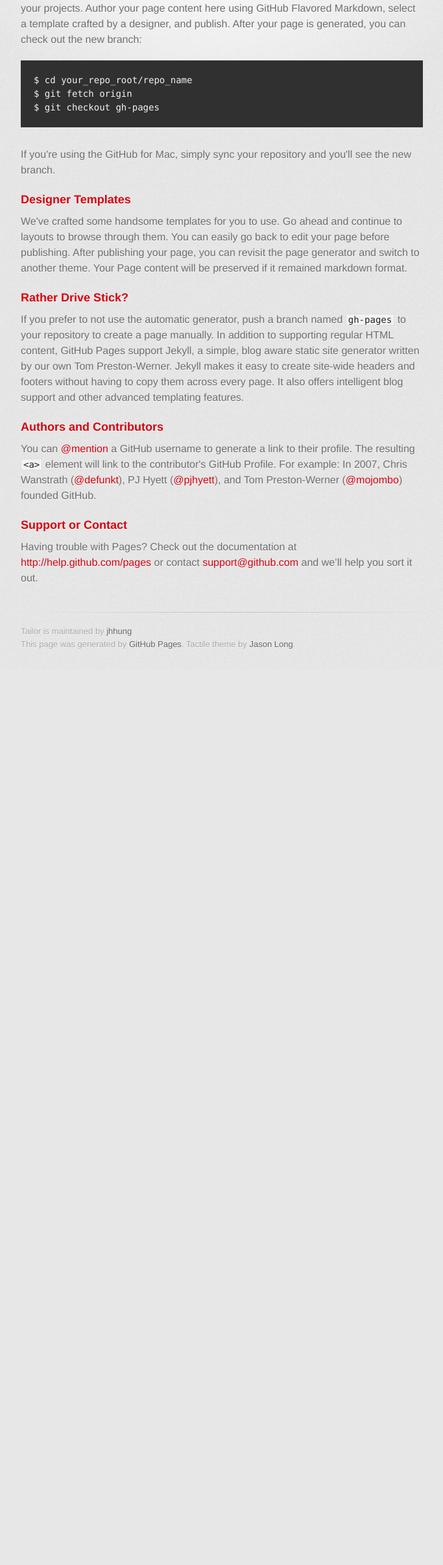
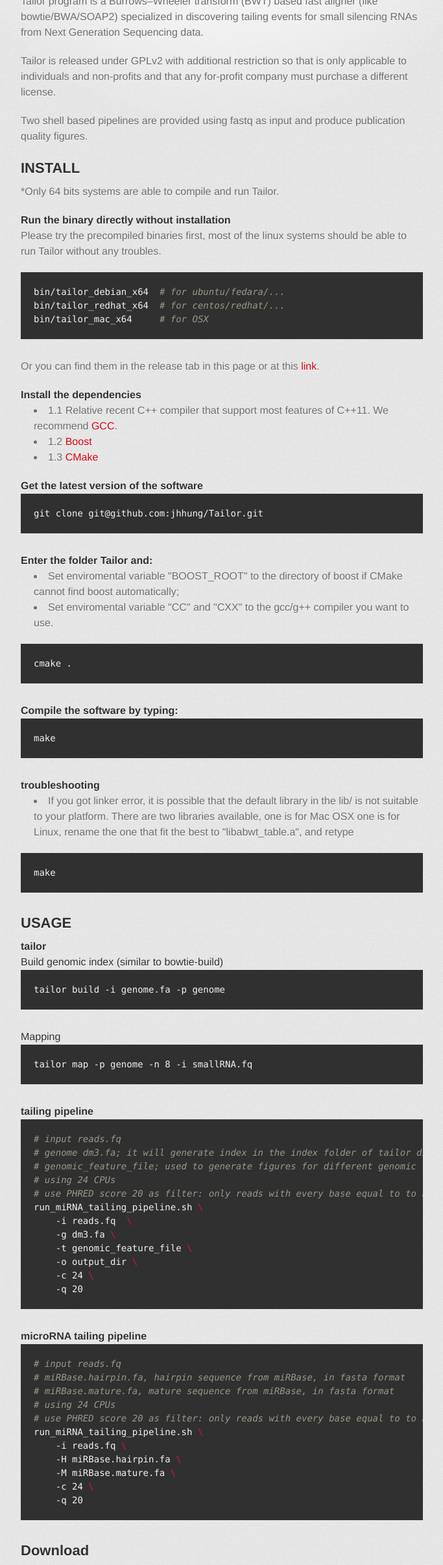
Before and after one commit to jhhung/Tailor, a plain HTML site: page index.html in a window 1280 px wide. Shown: the part 391-2800 px from the top of the page at 65% size, without its empty margins (298-981 px from the left). Before the commit the page ends 1422 px from the top, so only its background shows below. Drawn offline with Linux system fonts and the light colour scheme; a web font is replaced by a local one.

```diff
--- a/index.html
+++ b/index.html
@@ -31,37 +31,188 @@
         <hr>
 
         <section id="main_content">
-          <h3>
-<a name="welcome-to-github-pages" class="anchor" href="#welcome-to-github-pages"><span class="octicon octicon-link"></span></a>Welcome to GitHub Pages.</h3>
+          <h1>
+<a name="tailor" class="anchor" href="#tailor"><span class="octicon octicon-link"></span></a>Tailor</h1>
 
-<p>This automatic page generator is the easiest way to create beautiful pages for all of your projects. Author your page content here using GitHub Flavored Markdown, select a template crafted by a designer, and publish. After your page is generated, you can check out the new branch:</p>
+<p>Tailor program is a Burrows–Wheeler transform (BWT) based fast aligner (like bowtie/BWA/SOAP2) specialized in discovering tailing events for small silencing RNAs from Next Generation Sequencing data.  </p>
 
-<pre><code>$ cd your_repo_root/repo_name
-$ git fetch origin
-$ git checkout gh-pages
+<p>Tailor is released under GPLv2 with additional restriction so that is only applicable to individuals and non-profits and that any for-profit company must purchase a different license.   </p>
+
+<p>Two shell based pipelines are provided using fastq as input and produce publication quality figures.    </p>
+
+<h2>
+<a name="install" class="anchor" href="#install"><span class="octicon octicon-link"></span></a>INSTALL</h2>
+
+<p>*Only 64 bits systems are able to compile and run Tailor.    </p>
+
+<h4>
+<a name="run-the-binary-directly-without-installation" class="anchor" href="#run-the-binary-directly-without-installation"><span class="octicon octicon-link"></span></a>Run the binary directly without installation</h4>
+
+<p>Please try the precompiled binaries first, most of the linux systems should be able to run Tailor without any troubles.</p>
+
+<div class="highlight highlight-bash"><pre>bin/tailor_debian_x64  <span class="c"># for ubuntu/fedara/...</span>
+bin/tailor_redhat_x64  <span class="c"># for centos/redhat/...</span>
+bin/tailor_mac_x64     <span class="c"># for OSX</span>
+</pre></div>
+
+<p>Or you can find them in the release tab in this page or at this <a href="https://github.com/jhhung/Tailor/releases">link</a>.</p>
+
+<h4>
+<a name="install-the-dependencies" class="anchor" href="#install-the-dependencies"><span class="octicon octicon-link"></span></a>Install the dependencies</h4>
+
+<ul>
+<li>1.1 Relative recent C++ compiler that support most features of C++11. We recommend <a href="http://gcc.gnu.org/">GCC</a>.</li>
+<li>1.2 <a href="http://www.boost.org/users/download/">Boost</a>
+</li>
+<li>1.3 <a href="http://www.cmake.org/">CMake</a>
+</li>
+</ul><h4>
+<a name="get-the-latest-version-of-the-software" class="anchor" href="#get-the-latest-version-of-the-software"><span class="octicon octicon-link"></span></a>Get the latest version of the software</h4>
+
+<pre><code>git clone git@github.com:jhhung/Tailor.git
 </code></pre>
 
-<p>If you're using the GitHub for Mac, simply sync your repository and you'll see the new branch.</p>
+<h4>
+<a name="enter-the-folder-tailor-and" class="anchor" href="#enter-the-folder-tailor-and"><span class="octicon octicon-link"></span></a>Enter the folder Tailor and:</h4>
 
-<h3>
-<a name="designer-templates" class="anchor" href="#designer-templates"><span class="octicon octicon-link"></span></a>Designer Templates</h3>
+<ul>
+<li>Set enviromental variable "BOOST_ROOT" to the directory of boost if CMake cannot find boost automatically;</li>
+<li>Set enviromental variable "CC" and "CXX" to the gcc/g++ compiler you want to use. </li>
+</ul><div class="highlight highlight-bash"><pre>cmake .
+</pre></div>
 
-<p>We've crafted some handsome templates for you to use. Go ahead and continue to layouts to browse through them. You can easily go back to edit your page before publishing. After publishing your page, you can revisit the page generator and switch to another theme. Your Page content will be preserved if it remained markdown format.</p>
+<h4>
+<a name="compile-the-software-by-typing" class="anchor" href="#compile-the-software-by-typing"><span class="octicon octicon-link"></span></a>Compile the software by typing:</h4>
 
-<h3>
-<a name="rather-drive-stick" class="anchor" href="#rather-drive-stick"><span class="octicon octicon-link"></span></a>Rather Drive Stick?</h3>
+<div class="highlight highlight-bash"><pre>make
+</pre></div>
 
-<p>If you prefer to not use the automatic generator, push a branch named <code>gh-pages</code> to your repository to create a page manually. In addition to supporting regular HTML content, GitHub Pages support Jekyll, a simple, blog aware static site generator written by our own Tom Preston-Werner. Jekyll makes it easy to create site-wide headers and footers without having to copy them across every page. It also offers intelligent blog support and other advanced templating features.</p>
+<h4>
+<a name="troubleshooting" class="anchor" href="#troubleshooting"><span class="octicon octicon-link"></span></a>troubleshooting</h4>
 
-<h3>
-<a name="authors-and-contributors" class="anchor" href="#authors-and-contributors"><span class="octicon octicon-link"></span></a>Authors and Contributors</h3>
+<ul>
+<li>If you got linker error, it is possible that the default library in the lib/ is not suitable to your platform.
+There are two libraries available, one is for Mac OSX one is for Linux, rename the one that fit the best to "libabwt_table.a",
+and retype </li>
+</ul><div class="highlight highlight-bash"><pre>make
+</pre></div>
 
-<p>You can <a href="https://github.com/blog/821" class="user-mention">@mention</a> a GitHub username to generate a link to their profile. The resulting <code>&lt;a&gt;</code> element will link to the contributor's GitHub Profile. For example: In 2007, Chris Wanstrath (<a href="https://github.com/defunkt" class="user-mention">@defunkt</a>), PJ Hyett (<a href="https://github.com/pjhyett" class="user-mention">@pjhyett</a>), and Tom Preston-Werner (<a href="https://github.com/mojombo" class="user-mention">@mojombo</a>) founded GitHub.</p>
+<h2>
+<a name="usage" class="anchor" href="#usage"><span class="octicon octicon-link"></span></a>USAGE</h2>
 
-<h3>
-<a name="support-or-contact" class="anchor" href="#support-or-contact"><span class="octicon octicon-link"></span></a>Support or Contact</h3>
+<h4>
+<a name="tailor-1" class="anchor" href="#tailor-1"><span class="octicon octicon-link"></span></a>tailor</h4>
 
-<p>Having trouble with Pages? Check out the documentation at <a href="http://help.github.com/pages">http://help.github.com/pages</a> or contact <a href="mailto:support@github.com">support@github.com</a> and we’ll help you sort it out.</p>
+<h5>
+<a name="build-genomic-index-similar-to-bowtie-build" class="anchor" href="#build-genomic-index-similar-to-bowtie-build"><span class="octicon octicon-link"></span></a>Build genomic index (similar to bowtie-build)</h5>
+
+<div class="highlight highlight-bash"><pre>tailor build -i genome.fa -p genome
+</pre></div>
+
+<h5>
+<a name="mapping" class="anchor" href="#mapping"><span class="octicon octicon-link"></span></a>Mapping</h5>
+
+<div class="highlight highlight-bash"><pre>tailor map -p genome -n 8 -i smallRNA.fq
+</pre></div>
+
+<h4>
+<a name="tailing-pipeline" class="anchor" href="#tailing-pipeline"><span class="octicon octicon-link"></span></a>tailing pipeline</h4>
+
+<div class="highlight highlight-bash"><pre><span class="c"># input reads.fq</span>
+<span class="c"># genome dm3.fa; it will generate index in the index folder of tailor directory, if it doesn't exist</span>
+<span class="c"># genomic_feature_file; used to generate figures for different genomic features (exon, intron...). See our example in the folder to make such file</span>
+<span class="c"># using 24 CPUs</span>
+<span class="c"># use PHRED score 20 as filter: only reads with every base equal to to higher than 20 pass the filter and enters the pipeline</span>
+run_miRNA_tailing_pipeline.sh <span class="se">\ </span>
+    -i reads.fq  <span class="se">\ </span>
+    -g dm3.fa <span class="se">\ </span>
+    -t genomic_feature_file <span class="se">\ </span>
+    -o output_dir <span class="se">\ </span>
+    -c 24 <span class="se">\ </span>
+    -q 20
+</pre></div>
+
+<h4>
+<a name="microrna-tailing-pipeline" class="anchor" href="#microrna-tailing-pipeline"><span class="octicon octicon-link"></span></a>microRNA tailing pipeline</h4>
+
+<div class="highlight highlight-bash"><pre><span class="c"># input reads.fq</span>
+<span class="c"># miRBase.hairpin.fa, hairpin sequence from miRBase, in fasta format</span>
+<span class="c"># miRBase.mature.fa, mature sequence from miRBase, in fasta format</span>
+<span class="c"># using 24 CPUs</span>
+<span class="c"># use PHRED score 20 as filter: only reads with every base equal to to higher than 20 pass the filter and enters the pipeline</span>
+run_miRNA_tailing_pipeline.sh <span class="se">\</span>
+    -i reads.fq <span class="se">\</span>
+    -H miRBase.hairpin.fa <span class="se">\ </span>
+    -M miRBase.mature.fa <span class="se">\ </span>
+    -c 24 <span class="se">\ </span>
+    -q 20
+</pre></div>
+
+<h2>
+<a name="download" class="anchor" href="#download"><span class="octicon octicon-link"></span></a>Download</h2>
+
+<h4>
+<a name="indexes" class="anchor" href="#indexes"><span class="octicon octicon-link"></span></a>Indexes</h4>
+
+<ul>
+<li>Tailor indexes</li>
+</ul><div class="highlight highlight-bash"><pre><span class="c"># You can find all the pre-bulit indexes in:</span>
+http://www.jhhlab.tw/Tailor/index/
+
+<span class="c"># Human:</span>
+http://www.jhhlab.tw/Tailor/index/hg18.tar.gz
+http://www.jhhlab.tw/Tailor/index/hg19.tar.gz
+
+<span class="c"># Mouse:</span>
+http://www.jhhlab.tw/Tailor/index/mm9.tar.gz
+http://www.jhhlab.tw/Tailor/index/mm10.tar.gz
+
+<span class="c"># download</span>
+lftp -c <span class="s2">"pget -n 4 http://www.jhhlab.tw/Tailor/index/hg18.tar.gz"</span>
+</pre></div>
+
+<h4>
+<a name="speed-test-files-for-the-publication" class="anchor" href="#speed-test-files-for-the-publication"><span class="octicon octicon-link"></span></a>Speed test files for the publication</h4>
+
+<ul>
+<li>You can download all the related files for the speed test from the link</li>
+</ul><pre><code>http://www.jhhlab.tw/Tailor/speed_test_samples/
+</code></pre>
+
+<ul>
+<li>And the links of original data for non-tailed and tailed reads</li>
+</ul><pre><code>http://www.jhhlab.tw/Tailor/speed_test_samples/Drosophila_melanogaster.2m.fq
+http://www.jhhlab.tw/Tailor/speed_test_samples/Drosophila_melanogaster.all.randomeTailed.fq
+</code></pre>
+
+<ul>
+<li>And the speed test log (3 times)</li>
+</ul><pre><code>http://www.jhhlab.tw/Tailor/speed_test_samples/test_speed.log
+http://www.jhhlab.tw/Tailor/speed_test_samples/test_speed.log2
+http://www.jhhlab.tw/Tailor/speed_test_samples/test_speed.log3
+</code></pre>
+
+<ul>
+<li>And the speed log for bowtie tailing</li>
+</ul><pre><code>http://www.jhhlab.tw/Tailor/speed_test_samples/tailing.log
+http://www.jhhlab.tw/Tailor/speed_test_samples/tailing.log2
+http://www.jhhlab.tw/Tailor/speed_test_samples/tailing.log3
+</code></pre>
+
+<ul>
+<li>All scripts of testing speed you can find in git</li>
+</ul><h2>
+<a name="citing-tailor" class="anchor" href="#citing-tailor"><span class="octicon octicon-link"></span></a>Citing Tailor</h2>
+
+<ul>
+<li>not yet</li>
+</ul><h2>
+<a name="contact" class="anchor" href="#contact"><span class="octicon octicon-link"></span></a>Contact</h2>
+
+<div class="highlight highlight-bash"><pre>    Jui-Hung Hung &lt;juihunghung <span class="sb">`</span>at<span class="sb">`</span> gmail.com&gt;
+    Chou Min-Te &lt;poi5305 <span class="sb">`</span>at<span class="sb">`</span> gmail.com&gt;
+    Bo W Han &lt;bowhan <span class="sb">`</span>at<span class="sb">`</span> me.com&gt;
+</pre></div>
         </section>
 
         <footer>
```
Also changed, not shown: params.json (+1 -1 lines).
